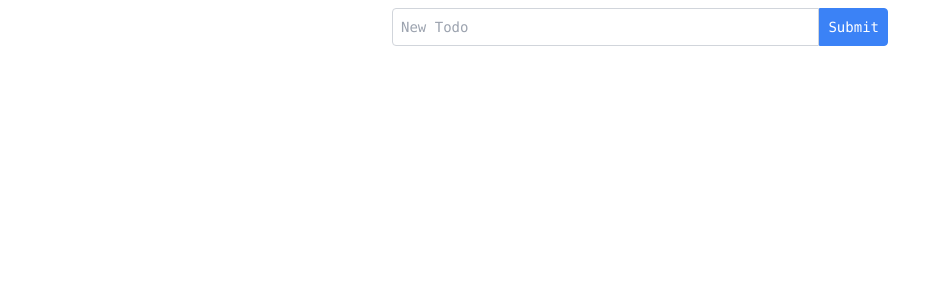
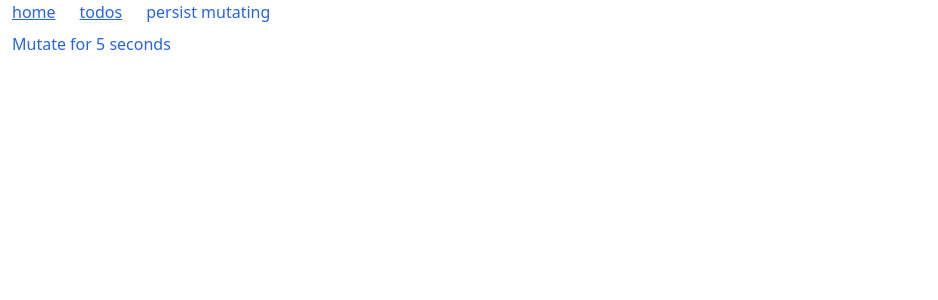
Before and after one commit to domeafavour/hello-react-query, a React (Vite) app: page /persist-mutating in a window 1280 px wide. Shown: the top 300 px of the page, without its empty margins (0-938 px from the left). Built offline with nearby package versions, Linux system fonts and the light colour scheme.

Commit message:
feat: persist mutating state sample

```diff
--- a/package.json
+++ b/package.json
@@ -13,7 +13,9 @@
     "@tanstack/react-query": "^5.15.5",
     "classnames": "^2.5.1",
     "react": "^18.2.0",
-    "react-dom": "^18.2.0"
+    "react-dom": "^18.2.0",
+    "react-router": "^6.21.2",
+    "react-router-dom": "^6.21.2"
   },
   "devDependencies": {
     "@types/react": "^18.2.43",
--- a/src/App.tsx
+++ b/src/App.tsx
@@ -1,11 +1,11 @@
-import { TodoList } from "./TodoList";
-import { AddTodo } from "./AddTodo";
+import { Outlet } from 'react-router';
+import { Navbar } from './Navbar';
 
 function App() {
   return (
-    <div className="flex flex-col gap-2 p-2 font-mono m-auto w-2/5">
-      <AddTodo />
-      <TodoList />
+    <div>
+      <Navbar />
+      <Outlet />
     </div>
   );
 }
--- /dev/null
+++ b/src/Navbar.tsx
@@ -0,0 +1,37 @@
+import classNames from 'classnames';
+import { NavLink } from 'react-router-dom';
+
+const paths = [
+  {
+    path: '/',
+    name: 'home',
+  },
+  {
+    path: '/todos',
+    name: 'todos',
+  },
+  {
+    path: '/persist-mutating',
+    name: 'persist mutating',
+  },
+];
+
+export function Navbar() {
+  return (
+    <div>
+      {paths.map(({ path, name }) => (
+        <NavLink
+          key={path}
+          className={({ isActive }) =>
+            classNames('px-3 text-blue-600', {
+              underline: !isActive,
+            })
+          }
+          to={path}
+        >
+          {name}
+        </NavLink>
+      ))}
+    </div>
+  );
+}
--- /dev/null
+++ b/src/PersistMutating.tsx
@@ -0,0 +1,24 @@
+import { useIsMutating, useMutation } from '@tanstack/react-query';
+
+export function PersistMutating() {
+  const mutation = useMutation({
+    mutationKey: ['mutating'],
+    mutationFn: () => new Promise((resolve) => setTimeout(resolve, 5000)),
+  });
+
+  const mutating = useIsMutating({
+    mutationKey: ['mutating'],
+    status: 'pending',
+  });
+
+  return (
+    <button
+      type="button"
+      disabled={!!mutating}
+      className="px-3 py-2 text-blue-600 disabled:opacity-50 disabled:cursor-not-allowed"
+      onClick={() => mutation.mutate()}
+    >
+      Mutate for 5 seconds
+    </button>
+  );
+}
--- /dev/null
+++ b/src/Todos.tsx
@@ -0,0 +1,11 @@
+import { AddTodo } from './AddTodo';
+import { TodoList } from './TodoList';
+
+export function Todos() {
+  return (
+    <div className="flex flex-col gap-2 p-2 font-mono m-auto w-2/5">
+      <AddTodo />
+      <TodoList />
+    </div>
+  );
+}
--- a/src/main.tsx
+++ b/src/main.tsx
@@ -1,15 +1,16 @@
-import React from "react";
-import ReactDOM from "react-dom/client";
-import App from "./App.tsx";
-import { QueryClient, QueryClientProvider } from "@tanstack/react-query";
-import "./index.css";
+import { QueryClient, QueryClientProvider } from '@tanstack/react-query';
+import React from 'react';
+import ReactDOM from 'react-dom/client';
+import { RouterProvider } from 'react-router-dom';
+import './index.css';
+import { router } from './router';
 
 const queryClient = new QueryClient();
 
-ReactDOM.createRoot(document.getElementById("root")!).render(
+ReactDOM.createRoot(document.getElementById('root')!).render(
   <QueryClientProvider client={queryClient}>
     <React.StrictMode>
-      <App />
+      <RouterProvider router={router} />
     </React.StrictMode>
   </QueryClientProvider>
 );
--- /dev/null
+++ b/src/router.tsx
@@ -0,0 +1,18 @@
+import {
+  createBrowserRouter,
+  createRoutesFromElements,
+  Route,
+} from 'react-router-dom';
+import App from './App';
+import { PersistMutating } from './PersistMutating';
+import { Todos } from './Todos';
+
+export const router = createBrowserRouter(
+  createRoutesFromElements(
+    <Route path="/" element={<App />}>
+      <Route path="" element={<p>Hello</p>} />
+      <Route path="todos" element={<Todos />} />
+      <Route path="persist-mutating" element={<PersistMutating />} />
+    </Route>
+  )
+);
```
